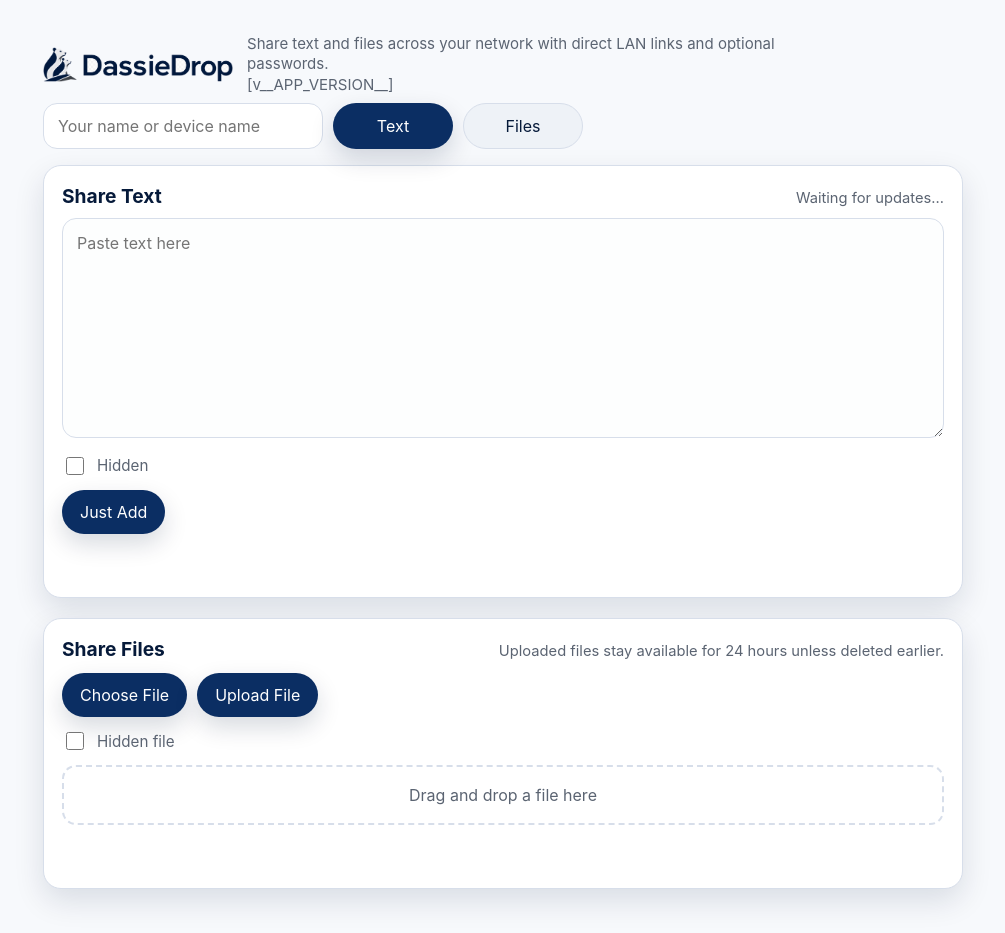
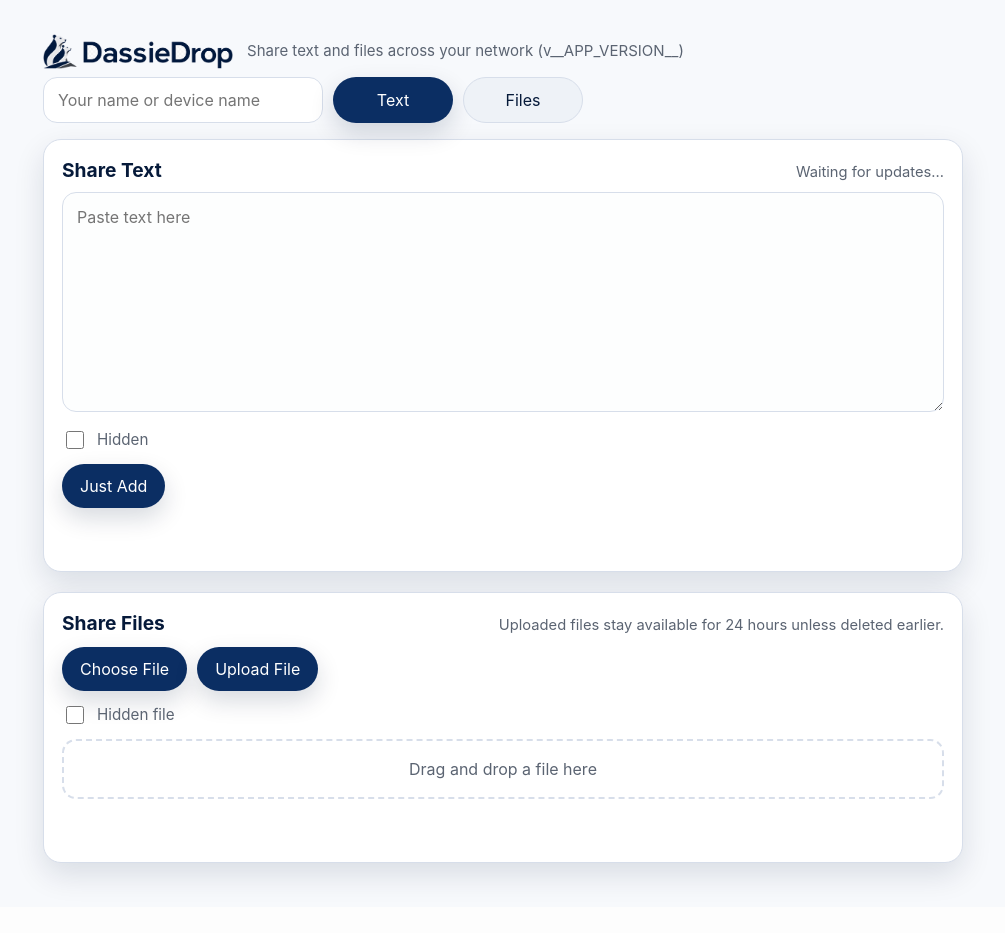
Before and after one commit to vossie/LanDrop, a Python web app: template templates/index.html in a window 1280 px wide. Shown: the whole page, without its empty margins (137-1142 px from the left). After the commit the page ends 886 px from the top, so only its background shows below. Run offline with Jinja, Linux system fonts and the light colour scheme; the template is opened without the code that fills it, so the values that code supplies are empty.

Commit message:
First attempt

```diff
--- a/app.py
+++ b/app.py
@@ -646,7 +646,7 @@
     def do_GET(self) -> None:
         parsed = urllib.parse.urlparse(self.path)
         if parsed.path == "/favicon.ico":
-            self.serve_asset("dassiedrop-dassie-icon.png")
+            self.serve_asset("DassieDrop-dassie-icon.png")
             return
 
         if parsed.path.startswith("/assets/"):
--- a/templates/index.html
+++ b/templates/index.html
@@ -4,7 +4,7 @@
   <meta charset="utf-8">
   <meta name="viewport" content="width=device-width, initial-scale=1">
   <title>DassieDrop</title>
-  <link rel="icon" type="image/png" href="/assets/dassiedrop-dassie-icon.png">
+  <link rel="icon" type="image/png" href="/assets/DassieDrop-dassie-icon.png">
   <link rel="stylesheet" href="/assets/app.css">
 </head>
 <body>
@@ -15,7 +15,7 @@
         <img class="hero-wordmark" src="/assets/DassieDrop-full-text-logo.png" alt="DassieDrop">
         <h1 class="sr-only">DassieDrop</h1>
         <p class="subhead">
-          Share text and files across your network with direct LAN links and optional passwords.<br/>[v__APP_VERSION__]
+          Share text and files across your network (v__APP_VERSION__)
         </p>
       </div>
     </div>
--- a/templates/login.html
+++ b/templates/login.html
@@ -4,12 +4,12 @@
   <meta charset="utf-8">
   <meta name="viewport" content="width=device-width, initial-scale=1">
   <title>DassieDrop Login</title>
-  <link rel="icon" type="image/png" href="/assets/dassiedrop-dassie-icon.png">
+  <link rel="icon" type="image/png" href="/assets/DassieDrop-dassie-icon.png">
   <link rel="stylesheet" href="/assets/login.css">
 </head>
 <body>
 <main class="card">
-  <img class="login-brand" src="/assets/DassieDrop-full-text-logo.png" alt="DassieDrop">
+  <img class="login-brand" src="/assets/dassiedrop_horizontal_tight.png" alt="DassieDrop">
   <h1>Access Code</h1>
   <p>Enter the shared access code to use this page from another browser on your network.</p>
   <input id="accessCode" type="password" placeholder="Access code" autofocus>
```
Also changed, not shown: README.md, 1 other file.
